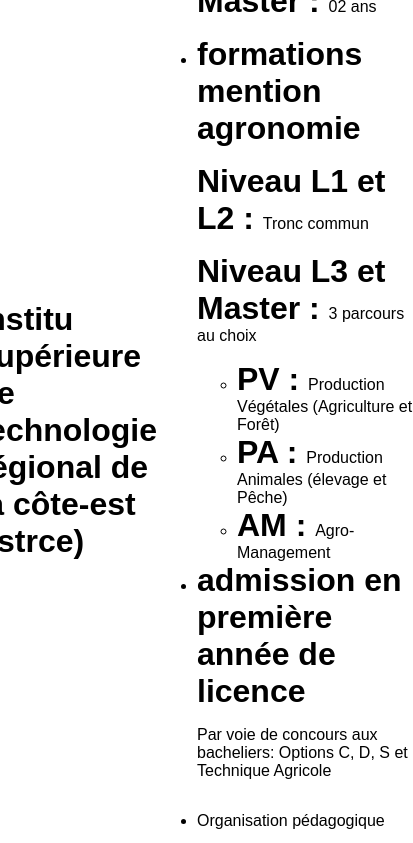
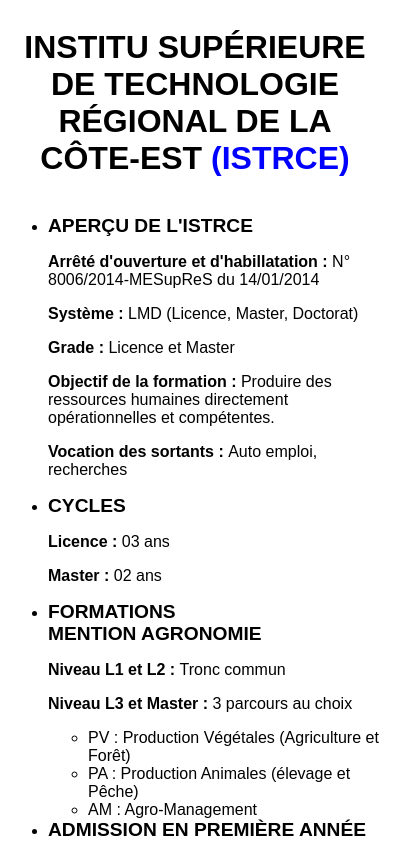
Before and after one commit to Bezara06/parcours, a plain HTML site: page istrce/index.html in a window 390 px wide. Shown: the top 843 px of the page, 413 px wide, since content can reach past the window. Drawn offline with Linux system fonts and the light colour scheme.

Commit message:
Add new images and update image paths in IFSP and ISTA index.html; enhance styles in CSS files

```diff
--- a/ifsp/assets/css/style.css
+++ b/ifsp/assets/css/style.css
@@ -52,6 +52,10 @@ main {
     margin-top: 14px;
     text-align: center;
     text-transform: uppercase;
+}
+
+.p6>h3{
+    text-align: center;
 }
 
 li {
--- a/istrce/assets/css/style.css
+++ b/istrce/assets/css/style.css
@@ -4,9 +4,19 @@
 
 main {
     display: flex;
-    justify-content: center;
-    align-items: center;
-    height: 100vh;
+    flex-direction: column;
+    /* justify-content: center;
+    align-items: center; */
+    /* height: 100vh; */
+}
+
+main>h1 {
+    text-align: center;
+    text-transform: uppercase;
+}
+
+.istrce {
+    color: blue;
 }
 
 .sec1 {
@@ -16,7 +26,18 @@ main {
     flex-direction: column;
 }
 
-.p1 .bold {
+li>span.bold {
     font-weight: bold;
-    font-size: 2rem;
+    font-size: 1.2rem;
+    text-transform: uppercase;
 }
+
+p>.bold {
+    font-weight: bold;
+}
+
+@media(max-width: 900px) {
+    main {
+        flex-direction: column;
+    }
+}
--- a/istrce/index.html
+++ b/istrce/index.html
@@ -15,7 +15,8 @@
             <section class="sec1">
                 <div class="p1">
                     <ul>
-                        <li><span class="bold">aperçu de l'istrce</span> <br>
+                        <li>
+                            <span class="bold">aperçu de l'istrce</span> <br>
                             <p><span class="bold">Arrêté d'ouverture et
                                     d'habillatation : </span> N°
                                 8006/2014-MESupReS du 14/01/2014
@@ -48,11 +49,11 @@
                                 3 parcours au choix
                             </p>
                             <ul>
-                                <li><span class="bold">PV : </span>Production
+                                <li><span class="bold1">PV : </span>Production
                                     Végétales (Agriculture et Forêt)</li>
-                                <li><span class="bold">PA : </span> Production
+                                <li><span class="bold1">PA : </span> Production
                                     Animales (élevage et Pêche)</li>
-                                <li><span class="bold">AM : </span>
+                                <li><span class="bold1">AM : </span>
                                     Agro-Management</li>
                             </ul>
                         </li>
```
Also changed, not shown: ifsp/index.html (+12 -9 lines), ista/assets/css/style.css (+7 -1 lines), ista/index.html (+6 -6 lines), ista/img/un-devant.png (deleted), 3 other files.
